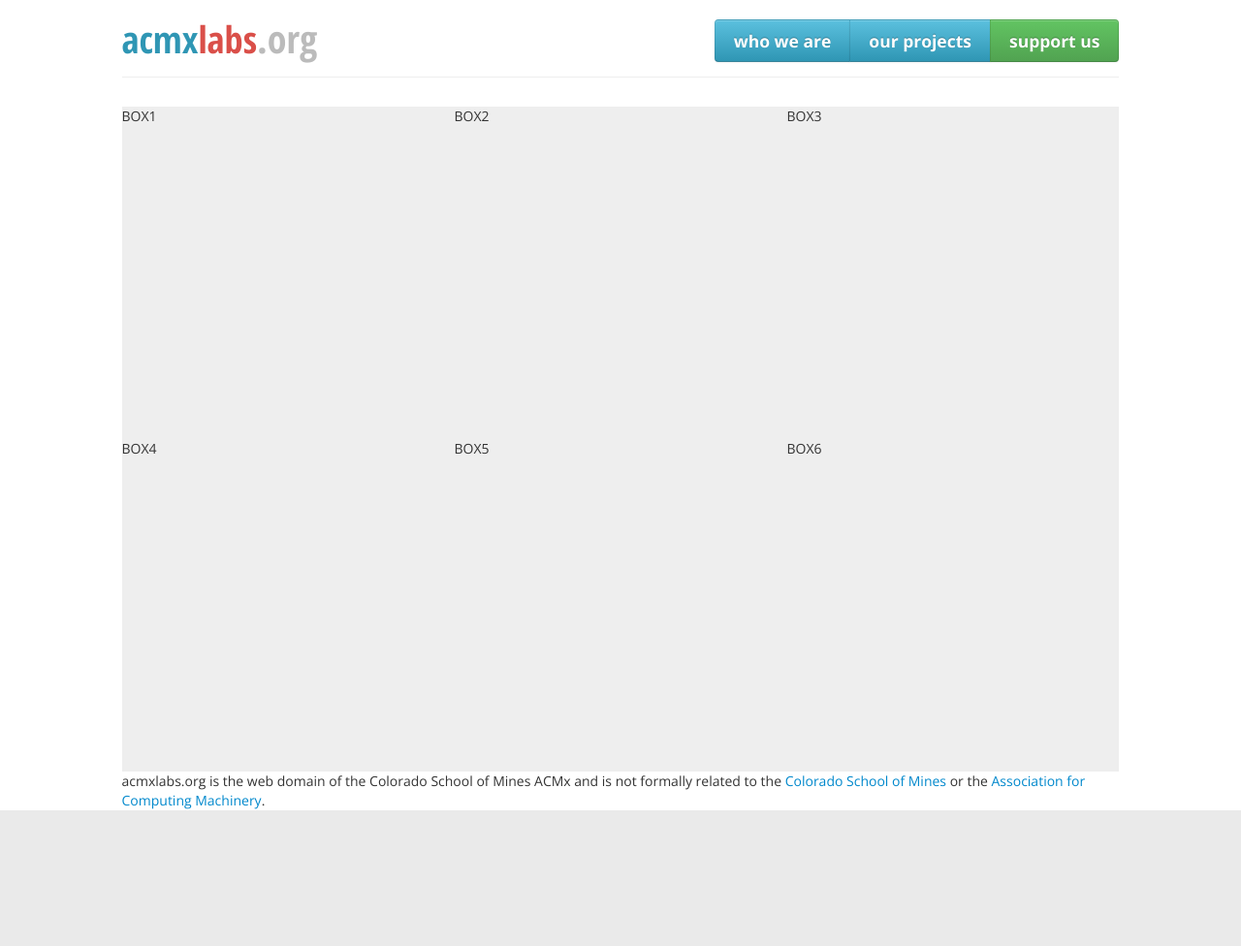
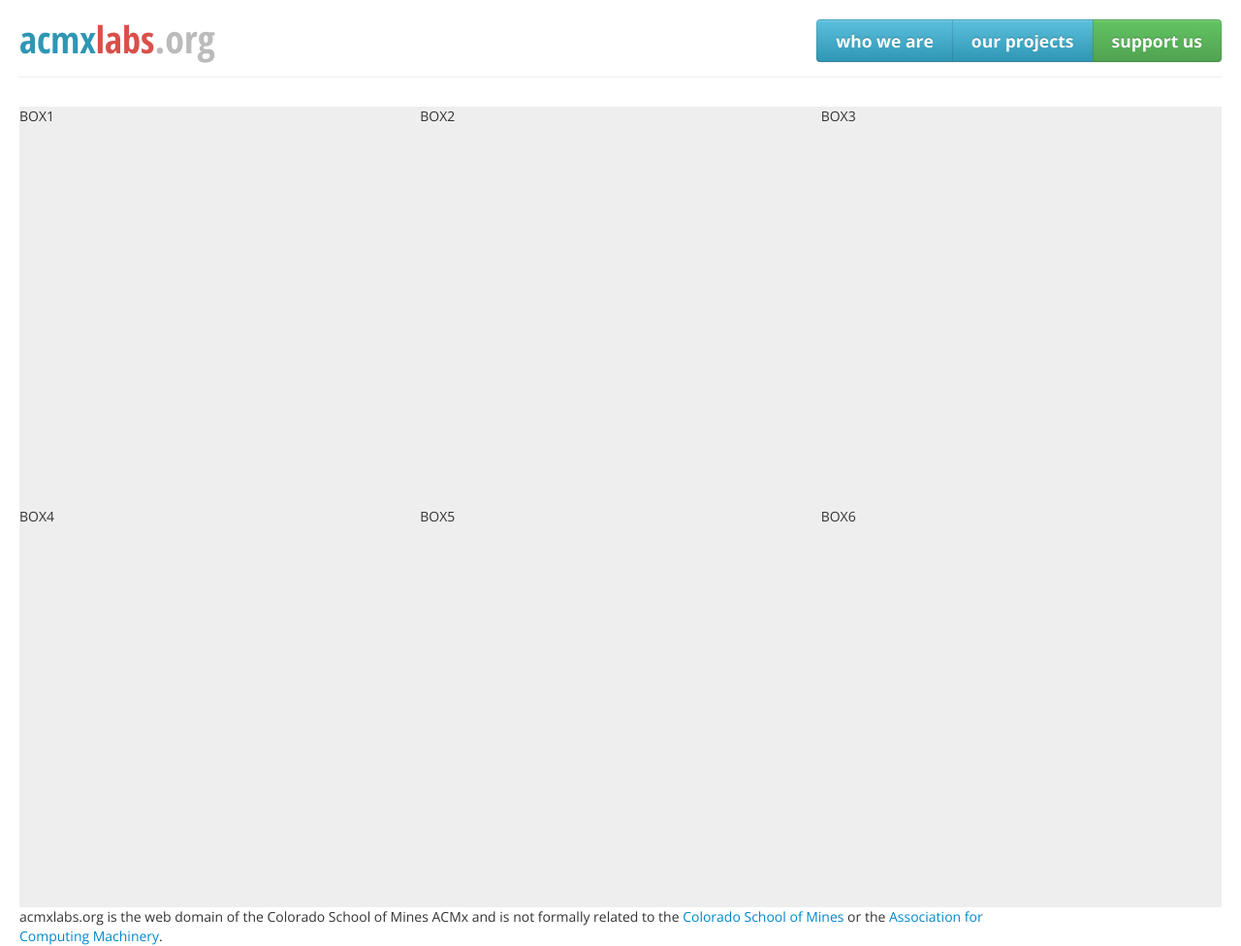
Before and after one commit to ColoradoSchoolOfMines/acmx_website, a CodeIgniter app: page / in a window 1280 px wide. Shown: the whole page at 97% size. Before the commit the page ends 836 px from the top, so only its background shows below. Run offline with CodeIgniter, Linux system fonts and the light colour scheme.

Commit message:
Create reactive menu, fix container issues

```diff
--- a/application/views/pages/home.php
+++ b/application/views/pages/home.php
@@ -1,5 +1,5 @@
 <div class="row-fluid">
-	<div class="span10 offset1">
+	<div class="span12">
 		<div class="row-fluid">
 			<div class="span4 square">
 				BOX1
@@ -14,7 +14,7 @@
 	</div>
 </div>
 <div class="row-fluid">
-	<div class="span10 offset1">
+	<div class="span12">
 		<div class="row-fluid">
 			<div class="span4 square">
 				BOX4
--- a/application/views/templates/footer.php
+++ b/application/views/templates/footer.php
@@ -1,5 +1,5 @@
 	<div class="row-fluid" id="footer">
-		<div class="span10 offset1">
+		<div class="span10">
 				acmxlabs.org is the web domain of the Colorado School of Mines ACMx and is not formally related to the <a href="http://mines.edu" target="_blank">Colorado 	School of Mines</a> or the <a href="http://acm.org/" target="_blank">Association for Computing Machinery</a>.
 			</div>
 		</div>
--- a/application/views/templates/header.php
+++ b/application/views/templates/header.php
@@ -1,4 +1,3 @@
-<DOCTYPE html>
 <html>
 <head>
 <title>acmxlabs</title>
@@ -12,14 +11,20 @@
 <body>
 <div class="container-fluid">
 <div class="row-fluid">
-	<div class="span10 offset1">
+	<div class="span12 offset">
 		<div class="page-header" id="header">
 			<h1>
 				<a id="logo" href="/">acmx<span id="red">labs</span><span id="grey">.org</span></a>
-				<div class="btn-group pull-right">
+				<div class="btn-group pull-right" id="widemenu">
 						<a class="btn btn-large btn-info" href="/about">who we are</a>
 						<a class="btn btn-large btn-info" href="/projects">our projects</a>
 						<a class="btn btn-large btn-success" href="/support">support us</a>
+				</div>
+				<div class="btn-group pull-right" id="thinmenu">
+					<a class="btn btn-large dropdown-toggle btn-info" data-toggle="dropdown" href="#"><span class="caret"></span></a>
+						<ul class="dropdown-menu">
+							<li>Test</li>
+						</ul>
 				</div>
 			</h1>
 		</div>
--- a/css/style.css
+++ b/css/style.css
@@ -26,3 +26,16 @@ a#logo{
 	color: #2F96B4;
 	text-decoration: none;
 }
+#thinmenu{
+	margin-top: 8px;
+}
+@media(min-width: 680px){
+	#thinmenu{
+		display: none;
+	}
+}
+@media(max-width: 679px){
+	#widemenu{
+		display: none;
+	}
+}
```
